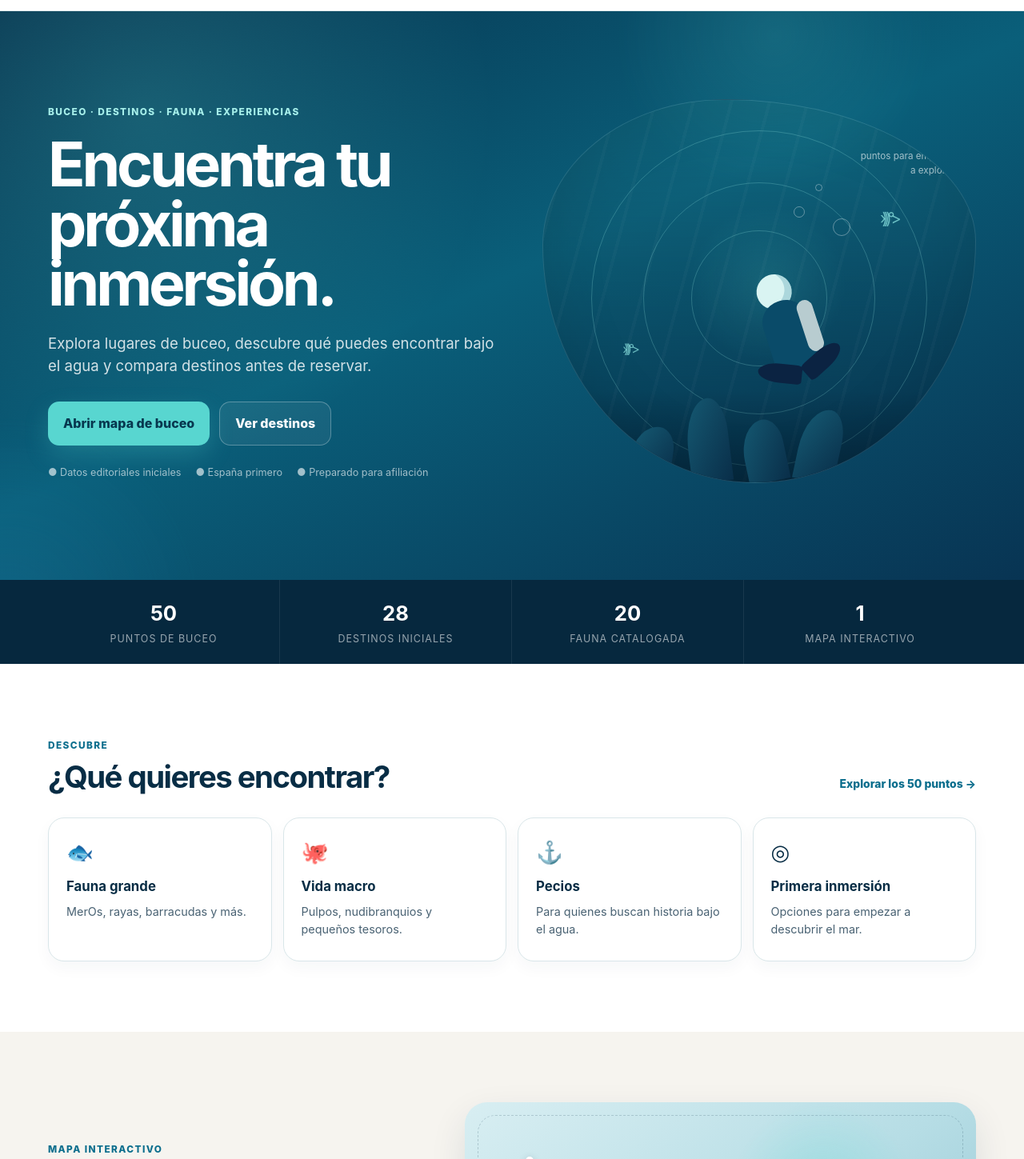
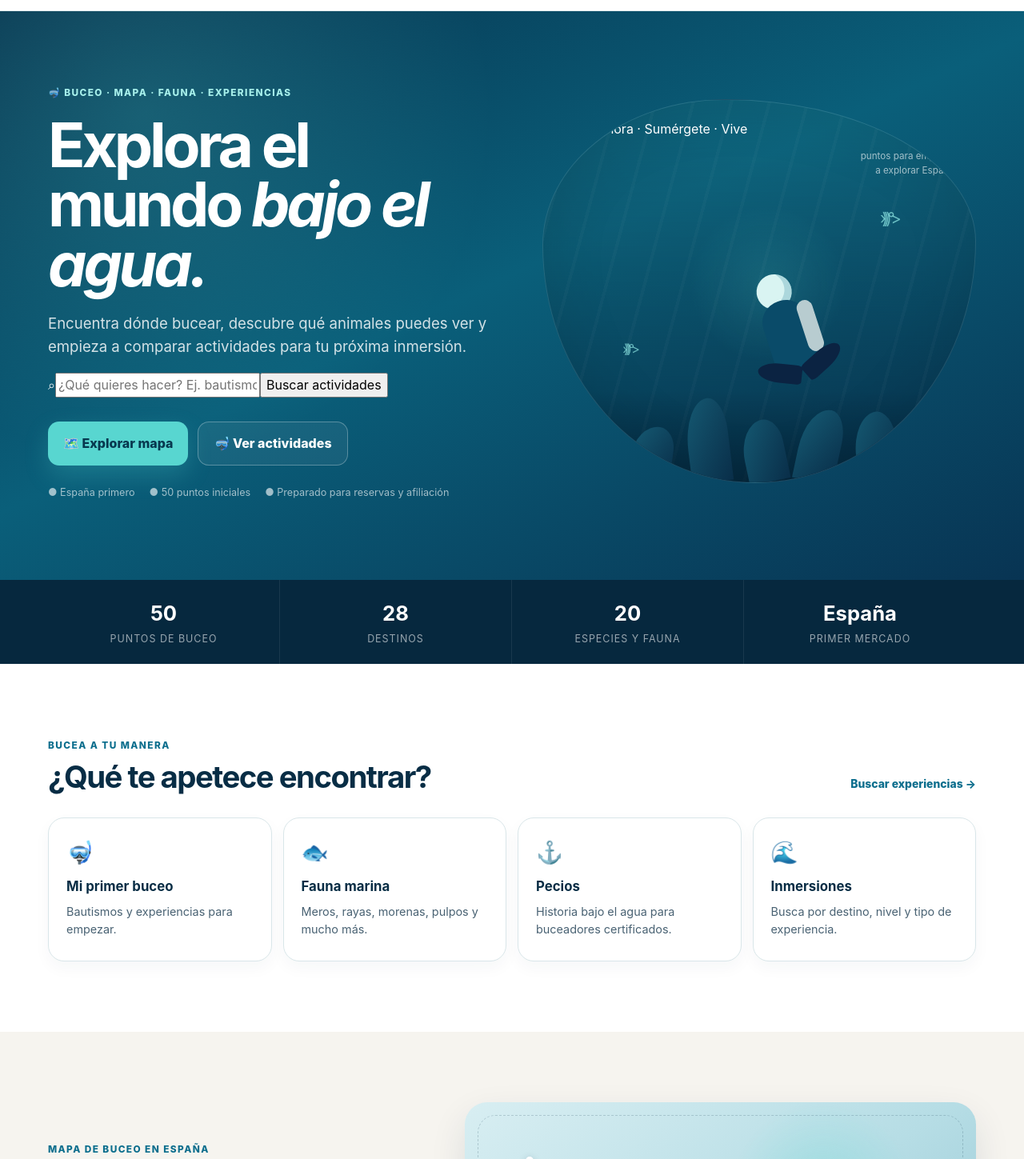
Before and after one commit to poldoria6-droi/buceo, a Next.js app: page / in a window 1280 px wide. Shown: the part 61-1510 px from the top of the page at 80% size. Built offline with nearby package versions, Linux system fonts and the light colour scheme.

Commit message:
feat: redesign Buceo homepage for diving identity and activity discovery

```diff
--- a/app/page.tsx
+++ b/app/page.tsx
@@ -3,36 +3,41 @@ import { diveSites, destinations, faunaList } from "@/data/dive-sites";
 import { SiteCard } from "@/components/SiteCard";
 
 export default function HomePage(){
-  const featured=diveSites.filter(site=>["Illes Medes","Islas Hormigas","Cabrera","La Restinga","Playa Chica","Maro–Cerro Gordo"].includes(site.name));
-  const stats=[["50","puntos de buceo"],[String(destinations.length),"destinos iniciales"],[String(faunaList.length),"fauna catalogada"],["1","mapa interactivo"]];
+  const featured=diveSites.filter(site=>["Illes Medes","Islas Hormigas","Parque Nacional de Cabrera","La Restinga","Playa Chica","Maro–Cerro Gordo"].includes(site.name));
+  const stats=[["50","puntos de buceo"],[String(destinations.length),"destinos"],[String(faunaList.length),"especies y fauna"],["España","primer mercado"]];
   return <>
-    <section className="hero"><div className="hero-glow hero-glow-a"/><div className="hero-glow hero-glow-b"/>
+    <section className="hero ocean-hero">
+      <div className="underwater-bubbles" aria-hidden="true"><i/><i/><i/><i/><i/><i/><i/></div>
+      <div className="water-ray ray-a"/><div className="water-ray ray-b"/>
       <div className="container hero-grid"><div className="hero-copy">
-        <span className="hero-kicker">BUCEO · DESTINOS · FAUNA · EXPERIENCIAS</span>
-        <h1>Encuentra tu próxima inmersión.</h1>
-        <p>Explora lugares de buceo, descubre qué puedes encontrar bajo el agua y compara destinos antes de reservar.</p>
-        <div className="hero-actions"><Link href="/mapa" className="button button-primary">Abrir mapa de buceo</Link><Link href="/destinos" className="button button-ghost">Ver destinos</Link></div>
-        <div className="hero-trust"><span>● Datos editoriales iniciales</span><span>● España primero</span><span>● Preparado para afiliación</span></div>
+        <span className="hero-kicker">🤿 BUCEO · MAPA · FAUNA · EXPERIENCIAS</span>
+        <h1>Explora el mundo <em>bajo el agua.</em></h1>
+        <p>Encuentra dónde bucear, descubre qué animales puedes ver y empieza a comparar actividades para tu próxima inmersión.</p>
+        <form className="hero-search" action="/actividades"><span>⌕</span><input name="q" placeholder="¿Qué quieres hacer? Ej. bautismo, pecio, fauna..." /><button type="submit">Buscar actividades</button></form>
+        <div className="hero-actions"><Link href="/mapa" className="button button-primary">🗺️ Explorar mapa</Link><Link href="/actividades" className="button button-ghost">🤿 Ver actividades</Link></div>
+        <div className="hero-trust"><span>● España primero</span><span>● 50 puntos iniciales</span><span>● Preparado para reservas y afiliación</span></div>
       </div>
-      <div className="hero-visual" aria-label="Ilustración submarina"><div className="sonar-ring ring-1"/><div className="sonar-ring ring-2"/><div className="sonar-ring ring-3"/>
-        <div className="bubble bubble-1"/><div className="bubble bubble-2"/><div className="bubble bubble-3"/>
+      <div className="hero-visual underwater-scene" aria-label="Escena submarina con buceador y fauna">
+        <div className="sunbeams"/>
+        <div className="turtle">🐢</div><div className="fish fish-a">›)))°&gt;</div><div className="fish fish-b">›)))°&gt;</div><div className="fish fish-c">›)))°&gt;</div>
         <div className="diver"><span className="diver-head"/><span className="diver-body"/><span className="diver-tank"/><span className="diver-fin fin-a"/><span className="diver-fin fin-b"/></div>
-        <div className="reef"><span/><span/><span/><span/><span/></div><div className="fish fish-a">›)))°&gt;</div><div className="fish fish-b">›)))°&gt;</div>
-        <div className="visual-caption"><strong>50</strong><span>puntos para empezar a explorar</span></div>
+        <div className="reef"><span/><span/><span/><span/><span/><span/></div>
+        <div className="visual-sticker"><strong>BUCEO</strong><span>Explora · Sumérgete · Vive</span></div>
+        <div className="visual-caption"><strong>50</strong><span>puntos para empezar a explorar España</span></div>
       </div></div>
     </section>
     <section className="stats-strip"><div className="container stats-grid">{stats.map(([value,label])=><div className="stat" key={label}><strong>{value}</strong><span>{label}</span></div>)}</div></section>
-    <section className="section"><div className="container"><div className="section-heading"><div><span className="eyebrow">DESCUBRE</span><h2>¿Qué quieres encontrar?</h2></div><Link href="/mapa" className="text-link">Explorar los 50 puntos →</Link></div>
+    <section className="section"><div className="container"><div className="section-heading"><div><span className="eyebrow">BUCEA A TU MANERA</span><h2>¿Qué te apetece encontrar?</h2></div><Link href="/actividades" className="text-link">Buscar experiencias →</Link></div>
       <div className="intent-grid">
-        <Link href="/mapa?fauna=Mero" className="intent-card"><span className="intent-icon">🐟</span><strong>Fauna grande</strong><span>MerOs, rayas, barracudas y más.</span></Link>
-        <Link href="/mapa?fauna=Pulpo" className="intent-card"><span className="intent-icon">🐙</span><strong>Vida macro</strong><span>Pulpos, nudibranquios y pequeños tesoros.</span></Link>
-        <Link href="/mapa?type=Pecio" className="intent-card"><span className="intent-icon">⚓</span><strong>Pecios</strong><span>Para quienes buscan historia bajo el agua.</span></Link>
-        <Link href="/mapa?level=Inicial" className="intent-card"><span className="intent-icon">◎</span><strong>Primera inmersión</strong><span>Opciones para empezar a descubrir el mar.</span></Link>
+        <Link href="/actividades?type=Bautismo" className="intent-card"><span className="intent-icon">🤿</span><strong>Mi primer buceo</strong><span>Bautismos y experiencias para empezar.</span></Link>
+        <Link href="/mapa?fauna=Mero" className="intent-card"><span className="intent-icon">🐟</span><strong>Fauna marina</strong><span>Meros, rayas, morenas, pulpos y mucho más.</span></Link>
+        <Link href="/actividades?type=Pecio" className="intent-card"><span className="intent-icon">⚓</span><strong>Pecios</strong><span>Historia bajo el agua para buceadores certificados.</span></Link>
+        <Link href="/actividades?type=Inmersiones" className="intent-card"><span className="intent-icon">🌊</span><strong>Inmersiones</strong><span>Busca por destino, nivel y tipo de experiencia.</span></Link>
       </div></div></section>
-    <section className="section section-soft"><div className="container split-feature"><div><span className="eyebrow">MAPA INTERACTIVO</span><h2>Del mapa al sitio de buceo en un toque.</h2><p>Filtra por región, tipo de inmersión, nivel y fauna. Cada punto abre una ficha breve con profundidad, atractivo principal y animales que puedes buscar.</p><Link href="/mapa" className="button button-primary">Explorar mapa</Link></div>
-      <div className="mini-map">{diveSites.slice(0,18).map((site,i)=><span key={site.id} className="mini-pin" style={{left:`${12+((i*29)%76)}%`,top:`${18+((i*41)%65)}%`}}/>)}<div className="mini-map-label">ESPAÑA · 50 PUNTOS</div></div>
+    <section className="section section-soft"><div className="container split-feature"><div><span className="eyebrow">MAPA DE BUCEO EN ESPAÑA</span><h2>Del mapa al centro de buceo.</h2><p>Explora puntos por zona, nivel, tipo de inmersión y fauna. El siguiente paso es conectar cada destino con actividades reales para comparar y reservar.</p><div className="feature-buttons"><Link href="/mapa" className="button button-primary">Explorar mapa</Link><Link href="/actividades" className="text-link">Buscar actividad →</Link></div></div>
+      <div className="mini-map">{diveSites.slice(0,18).map((site,i)=><span key={site.id} className="mini-pin" style={{left:`${12+((i*29)%76)}%`,top:`${18+((i*41)%65)}%`}}/>)}<div className="mini-map-label">🇪🇸 ESPAÑA · 50 PUNTOS</div></div>
     </div></section>
-    <section className="section"><div className="container"><div className="section-heading"><div><span className="eyebrow">PUNTOS DESTACADOS</span><h2>Seis lugares para abrir boca.</h2></div><Link href="/destinos" className="text-link">Todos los destinos →</Link></div><div className="cards-grid">{featured.map(site=><SiteCard key={site.id} site={site}/>)}</div></div></section>
-    <section className="section cta-section"><div className="container cta-panel"><div><span className="eyebrow">PRÓXIMO PASO</span><h2>Elige destino. Nosotros ponemos el mapa.</h2><p>La V1 está preparada para conectar experiencias, centros y enlaces de afiliación reales.</p></div><Link href="/mapa" className="button button-primary">Empezar a explorar</Link></div></section>
+    <section className="section"><div className="container"><div className="section-heading"><div><span className="eyebrow">DESTINOS DESTACADOS</span><h2>Seis lugares para abrir boca.</h2></div><Link href="/destinos" className="text-link">Todos los destinos →</Link></div><div className="cards-grid">{featured.map(site=><SiteCard key={site.id} site={site}/>)}</div></div></section>
+    <section className="section booking-section"><div className="container booking-panel"><div className="booking-icon">🤿</div><div><span className="eyebrow">NUEVA CAPA DE PRODUCTO</span><h2>Descubre → compara → reserva.</h2><p>Estamos preparando el buscador para conectar centros de buceo, actividades y proveedores con enlaces de reserva y afiliación verificados.</p></div><Link href="/actividades" className="button button-primary">Buscar actividades</Link></div></section>
   </>;
 }
```
